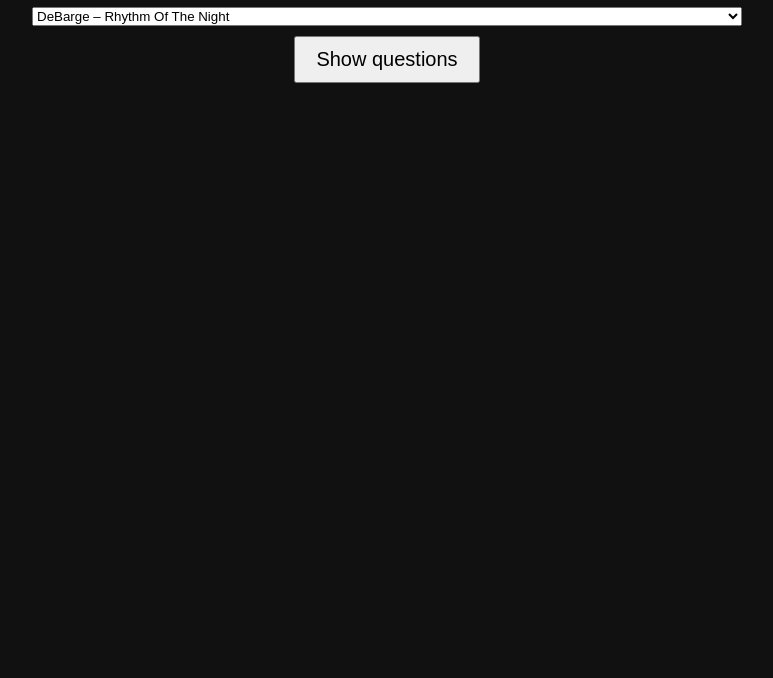
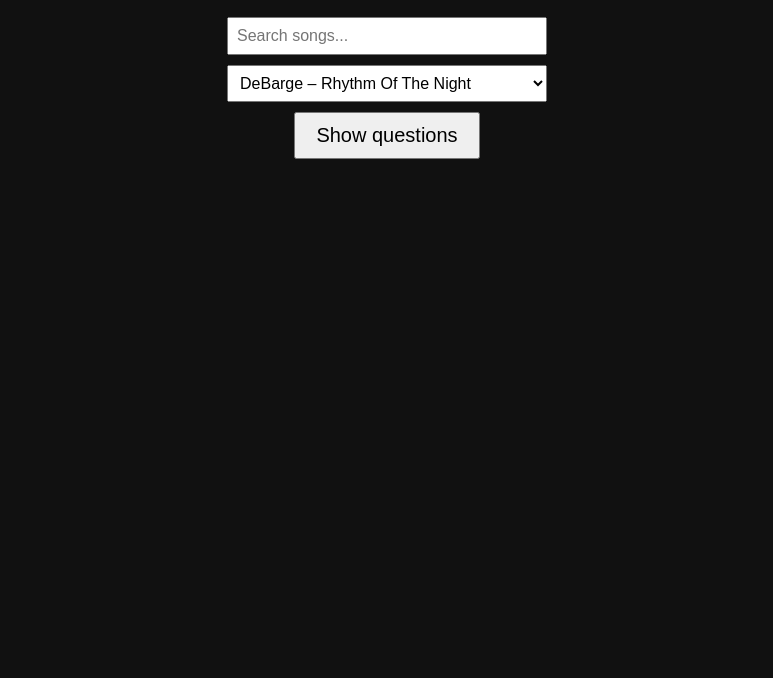
Before and after one commit to meysamaghighi/Hitster-Plus, a plain HTML site: page index.html in a window 1280 px wide. Shown: the part 122-800 px from the top of the page, without its empty margins (253-1026 px from the left). Drawn offline with Linux system fonts and the light colour scheme.

Commit message:
Add search functionality to song dropdown

```diff
--- a/index.html
+++ b/index.html
@@ -19,12 +19,25 @@
       font-size: 28px;
       margin-top: 30px;
     }
+    input {
+      font-size: 16px;
+      padding: 8px;
+      margin: 10px;
+      width: 300px;
+    }
+    select {
+      font-size: 16px;
+      padding: 8px;
+      width: 320px;
+    }
   </style>
 </head>
 <body>
 
 <h1>🎵 Hitster Bonus Questions</h1>
 
+<input type="text" id="searchInput" placeholder="Search songs..." oninput="filterSongs()">
+<br>
 <select id="songSelect"></select>
 <br>
 <button onclick="showQuestions()">Show questions</button>
@@ -35,13 +48,28 @@
 <script src="logic.js"></script>
 <script>
   const select = document.getElementById("songSelect");
+  const searchInput = document.getElementById("searchInput");
 
-  songs.forEach((s, i) => {
-    const option = document.createElement("option");
-    option.value = i;
-    option.text = `${s.artist} – ${s.title}`;
-    select.add(option);
-  });
+  function populateSelect(songList = songs) {
+    select.innerHTML = "";
+    songList.forEach((s, i) => {
+      const option = document.createElement("option");
+      option.value = songs.indexOf(s);
+      option.text = `${s.artist} – ${s.title}`;
+      select.add(option);
+    });
+  }
+
+  function filterSongs() {
+    const query = searchInput.value.toLowerCase();
+    const filtered = songs.filter(s =>
+      s.artist.toLowerCase().includes(query) ||
+      s.title.toLowerCase().includes(query)
+    );
+    populateSelect(filtered);
+  }
+
+  populateSelect();
 
   function showQuestions() {
     const song = songs[select.value];
```
